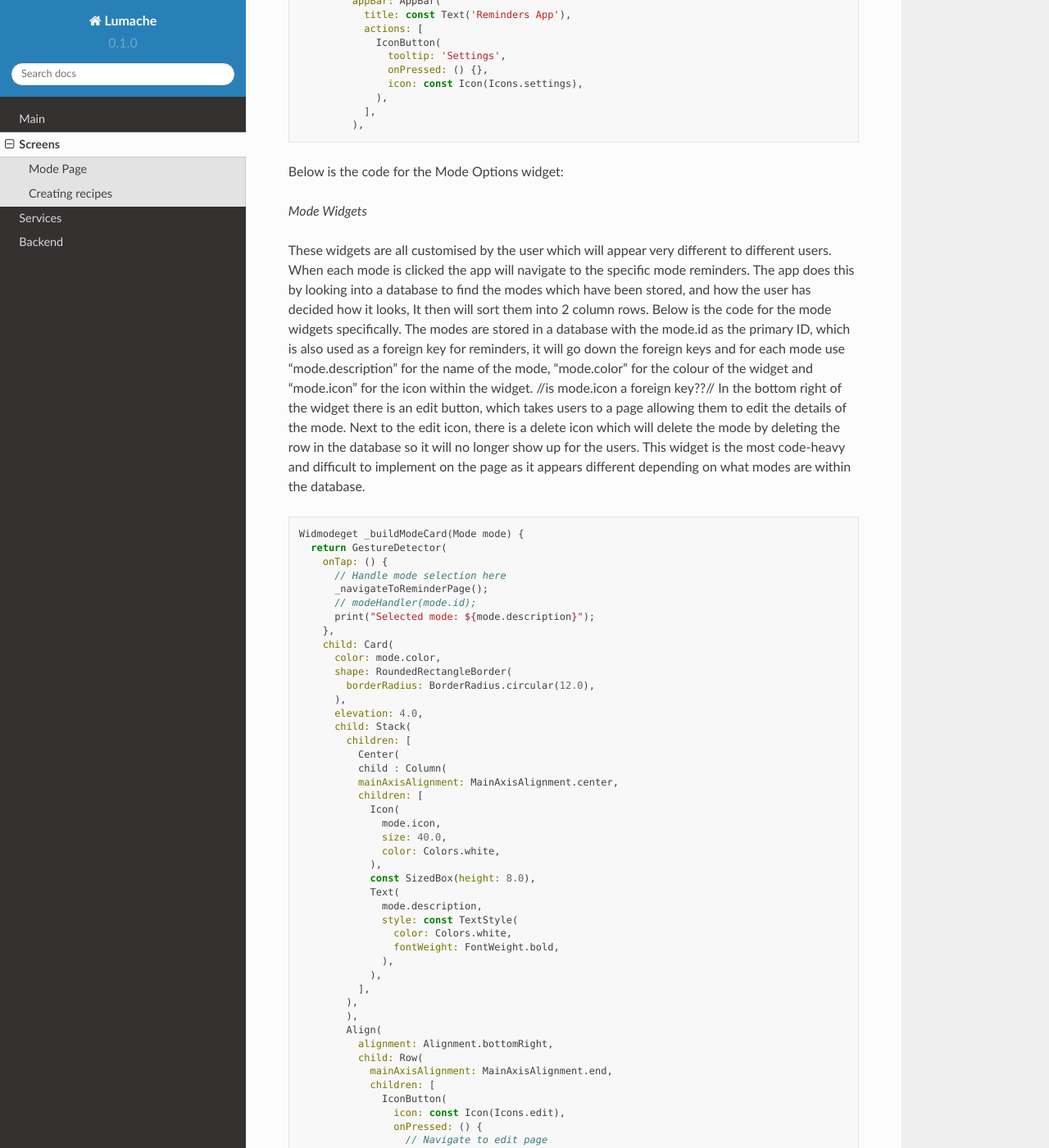
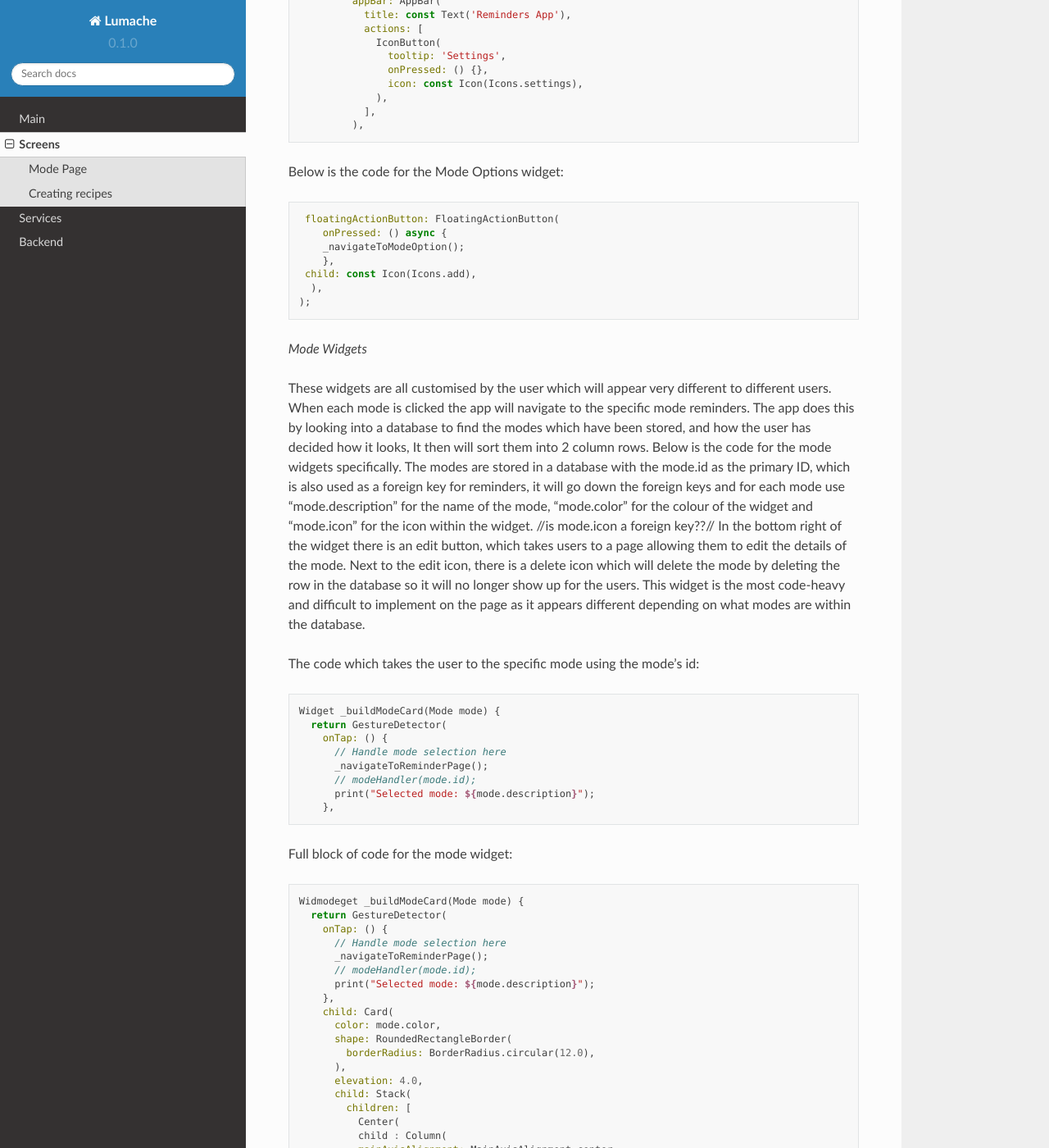
Before and after one commit to SE-sustainability/Project_code, a Sphinx documentation site: the page built from docs/source/screens.rst, in a window 1280 px wide and 1400 px high, scrolled down 1030 px. Shown: the whole window at 82% size. Built offline with Sphinx 7.4.7 and the Read the Docs theme 2.0.0, drawn with Linux system fonts in a browser that asks for light colours.

Commit message:
Update screens.rst

```diff
--- a/docs/source/screens.rst
+++ b/docs/source/screens.rst
@@ -37,19 +37,34 @@ Below is the code for the settings wiget:
 Below is the code for the Mode Options widget:
 
 .. code-block:: dart
-      floatingActionButton: FloatingActionButton(
-        onPressed: () async {
+
+       floatingActionButton: FloatingActionButton(
+          onPressed: () async {
           _navigateToModeOption();
-        },
-     child: const Icon(Icons.add),
-      ),
-    );
+          },
+       child: const Icon(Icons.add),
+        ),
+      );
 
 
 *Mode Widgets*
 
 These widgets are all customised by the user which will appear very different to different users. When each mode is clicked the app will navigate to the specific mode reminders. The app does this by looking into a database to find the modes which have been stored, and how the user has decided how it looks, It then will sort them into 2 column rows. Below is the code for the mode widgets specifically. The modes are stored in a database with the mode.id as the primary ID, which is also used as a foreign key for reminders, it will go down the foreign keys and for each mode use "mode.description" for the name of the mode, "mode.color" for the colour of the widget and "mode.icon" for the icon within the widget. //is mode.icon a foreign key??// In the bottom right of the widget there is an edit button, which takes users to a page allowing them to edit the details of the mode. Next to the edit icon, there is a delete icon which will delete the mode by deleting the row in the database so it will no longer show up for the users. This widget is the most code-heavy and difficult to implement on the page as it appears different depending on what modes are within the database.
 
+The code which takes the user to the specific mode using the mode's id:
+
+.. code-block:: dart
+
+    Widget _buildModeCard(Mode mode) {
+      return GestureDetector(
+        onTap: () {
+          // Handle mode selection here
+          _navigateToReminderPage();
+          // modeHandler(mode.id);
+          print("Selected mode: ${mode.description}");
+        },
+
+Full block of code for the mode widget:
 
 .. code-block:: dart
 
```
